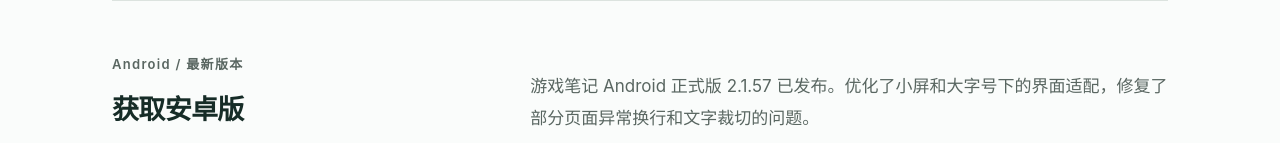
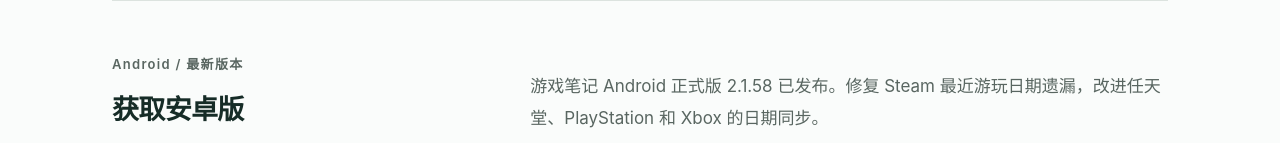
Before and after one commit to Clay10096/game-notes-support, a plain HTML site: page index.html in a window 1280 px wide. Shown: the part 657-800 px from the top of the page. Drawn offline with Linux system fonts and the light colour scheme.

Commit message:
同步双站首页 Android 2.1.58 发布说明

```diff
--- a/index.html
+++ b/index.html
@@ -20,7 +20,7 @@
       <div><p class="eyebrow">游戏笔记 / 技术支持</p><h1 id="title">遇到问题？<br>从这里获得帮助。</h1><p class="lead">使用中的疑问、遇到的故障，或一个新的想法，<br class="desktop">都可以在这里找到反馈方式。</p><a class="text-link" href="#faq">先看看常见问题 <span aria-hidden="true">↓</span></a></div>
       <aside id="contact" class="contact" aria-labelledby="contact-title"><p class="eyebrow">联系开发者</p><h2 id="contact-title">我们愿意听你说</h2><p>关于“游戏笔记”的使用问题、故障反馈与功能建议，请通过支持邮箱联系。</p><div id="contact-method"><a class="email-button" href="mailto:clay106@icloud.com?subject=%E6%B8%B8%E6%88%8F%E7%AC%94%E8%AE%B0%20%C2%B7%20%E6%8A%80%E6%9C%AF%E6%94%AF%E6%8C%81&amp;body=%E9%97%AE%E9%A2%98%E6%8F%8F%E8%BF%B0%EF%BC%9A%0A%0A%E5%A4%8D%E7%8E%B0%E6%AD%A5%E9%AA%A4%EF%BC%9A%0A%0A%E8%AE%BE%E5%A4%87%E5%9E%8B%E5%8F%B7%EF%BC%9A%0A%E7%B3%BB%E7%BB%9F%E7%89%88%E6%9C%AC%EF%BC%9A%0AApp%20%E7%89%88%E6%9C%AC%EF%BC%9A%0A%E5%8F%91%E7%94%9F%E6%97%B6%E9%97%B4%EF%BC%9A%0A">发送支持邮件</a><p class="email-address">支持邮箱：<a href="mailto:clay106@icloud.com">clay106@icloud.com</a></p></div><p class="small">反馈时请注明 App 名称“游戏笔记”。<br>请勿发送密码、验证码或其他敏感信息。</p></aside>
     </section>
-    <section id="android" class="section" aria-labelledby="android-title"><div class="section-heading"><p class="eyebrow">Android / 最新版本</p><h2 id="android-title">获取安卓版</h2></div><div><p class="lead">游戏笔记 Android 正式版 2.1.57 已发布。优化了小屏和大字号下的界面适配，修复了部分页面异常换行和文字裁切的问题。</p><a class="email-button" href="android/">查看版本说明与直接下载</a></div></section>
+    <section id="android" class="section" aria-labelledby="android-title"><div class="section-heading"><p class="eyebrow">Android / 最新版本</p><h2 id="android-title">获取安卓版</h2></div><div><p class="lead">游戏笔记 Android 正式版 2.1.58 已发布。修复 Steam 最近游玩日期遗漏，改进任天堂、PlayStation 和 Xbox 的日期同步。</p><a class="email-button" href="android/">查看版本说明与直接下载</a></div></section>
     <section id="faq" class="section" aria-labelledby="faq-title"><div class="section-heading"><p class="eyebrow">01 / 常见问题</p><h2 id="faq-title">先试试这些方法</h2></div><div class="questions">
       <details open><summary>App 无法打开、闪退或没有响应怎么办？</summary><div class="answer">先关闭 App 后重新打开，再尝试重新启动设备。检查 App Store 中是否有“游戏笔记”的更新。如果仍然出现问题，请联系支持并提供设备型号、系统版本、App 版本和出现问题的操作步骤。为避免影响尚未备份的数据，请不要急于卸载 App。</div></details>
       <details><summary>笔记内容显示异常或找不到记录怎么办？</summary><div class="answer">请先记录问题出现的时间和此前进行的操作，尽可能保留当前状态，不要反复删除或覆盖内容。联系支持时说明缺失或异常的具体表现，并提供已遮挡个人信息的截图，以便进一步排查。</div></details>
```
